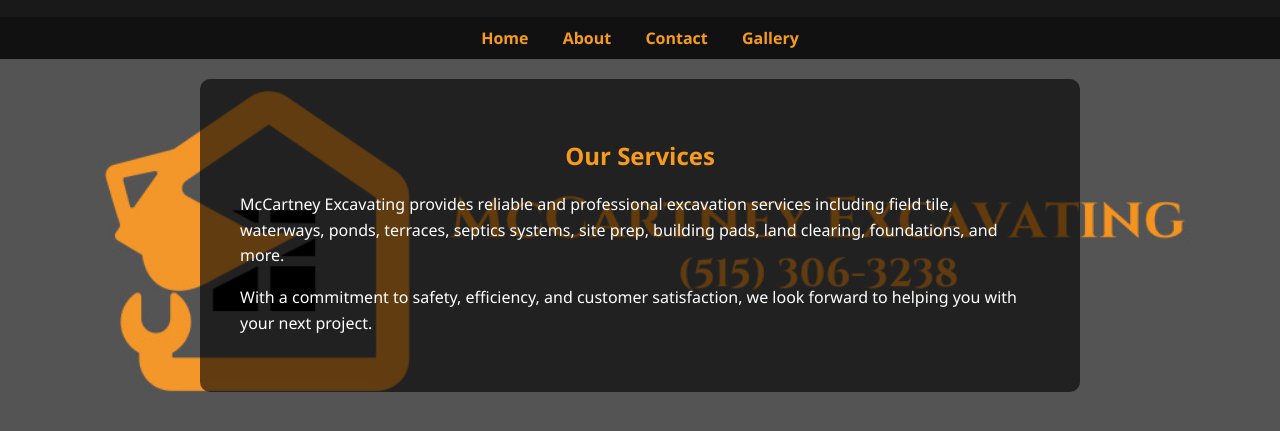
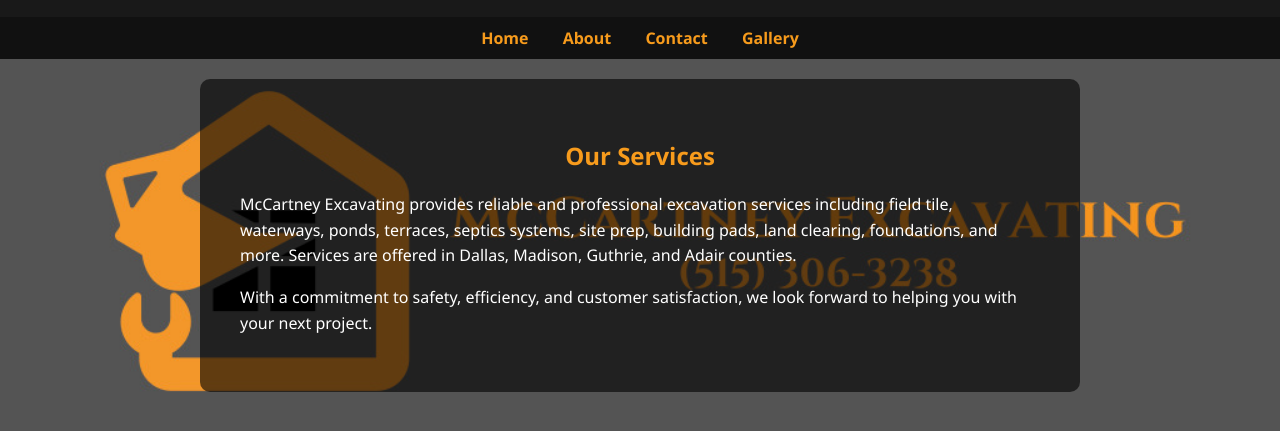
Before and after one commit to rscook1219/ExcavatingWebsite, a plain HTML site: page index.html in a window 1280 px wide. Shown: the part 159-590 px from the top of the page. Drawn offline with Linux system fonts and the light colour scheme.

Commit message:
added in more info

```diff
--- a/index.html
+++ b/index.html
@@ -93,7 +93,7 @@
   <main>
     <h2>Our Services</h2>
     <p>
-      McCartney Excavating provides reliable and professional excavation services including field tile, waterways, ponds, terraces, septics systems, site prep, building pads, land clearing, foundations, and more.
+      McCartney Excavating provides reliable and professional excavation services including field tile, waterways, ponds, terraces, septics systems, site prep, building pads, land clearing, foundations, and more. Services are offered in Dallas, Madison, Guthrie, and Adair counties.
     </p>
     <p>
       With a commitment to safety, efficiency, and customer satisfaction, we look forward to helping you with your next project.
```
Also changed, not shown: contact.html (+1 -1 lines).
